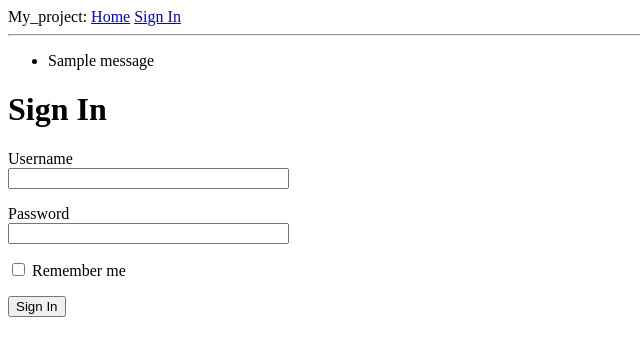
After one commit to Olga-who/Flask_book, a Flask app: page /login in a window 1280 px wide. The commit adds this page. Shown: the top 356 px of the page, without its empty margins (0-640 px from the left). Run offline with Flask 3, Linux system fonts and the light colour scheme; one stand-in notice (Sample message) is shown.

Commit message:
Form: LoginForm was added

```diff
--- a/app/__init__.py
+++ b/app/__init__.py
@@ -1,4 +1,7 @@
 from flask import Flask
+from config import Config
 
 app = Flask(__name__)
-from app import views
+from app import routes
+
+app.config.from_object(Config)
--- /dev/null
+++ b/app/forms.py
@@ -0,0 +1,10 @@
+from flask_wtf import FlaskForm
+from wtforms import StringField, PasswordField, BooleanField, SubmitField
+from wtforms.validators import DataRequired
+
+
+class LoginForm(FlaskForm):
+    username = StringField('Username', validators=[DataRequired()])
+    password = PasswordField('Password', validators=[DataRequired()])
+    remember_me = BooleanField('Remember me')
+    submit = SubmitField('Sign In')
--- /dev/null
+++ b/app/routes.py
@@ -0,0 +1,27 @@
+from app import app
+from flask import render_template, flash, redirect, url_for
+from app.forms import LoginForm
+
+@app.route('/')
+@app.route('/index')
+def index():
+    user = {'nickname': 'Olga'}
+    posts = [
+        {
+            'author': {'nickname': 'John'},
+            'body': 'Beautiful day in Portland!'
+        },
+        {
+            'author': {'nickname': 'Susan'},
+            'body': 'The Avengers movie was so cool!'
+        }
+    ]
+    return render_template("index.html", title='Home', user=user, posts=posts)
+@app.route('/login', methods=['GET', 'POST'])
+def login():
+    form = LoginForm()
+    if form.validate_on_submit():
+        flash('Login requested for user {}, remember_me={}'.format(form.username.data, form.remember_me.data))
+        return redirect(url_for('index'))
+    else:
+        return render_template('login.html', title='Sign In', form=form)
--- /dev/null
+++ b/app/templates/base.html
@@ -0,0 +1,31 @@
+<!DOCTYPE html>
+<html lang="en">
+<head>
+    <meta charset="UTF-8">
+    {% if title %}
+    <title>{{title}}</title>
+    {% else %}
+    <title>My_project</title>
+    {% endif %}
+</head>
+<body>
+    <div>
+        My_project:
+        <a href="{{ url_for('index') }}">Home</a>
+        <a href="{{ url_for('login') }}">Sign In</a>
+    </div>
+    <hr>
+    {% with messages = get_flashed_messages() %}
+    {% if messages %}
+        <ul>
+            {% for message in messages%}
+                <li>{{message}}</li>
+            {% endfor %}
+        </ul>
+    {% endif %}
+    {% endwith %}
+    {% block content %}
+
+    {% endblock %}
+</body>
+</html>
--- /dev/null
+++ b/app/templates/login.html
@@ -0,0 +1,24 @@
+{% extends 'base.html' %}
+
+{% block content %}
+<h1>Sign In</h1>
+<form action='' method="post" novalidate>
+    {{form.hidden_tag() }}
+    <p>
+        {{ form.username.label }}<br>
+        {{form.username(size=32) }}<br>
+        {% for error in form.username.errors %}
+            <span style="color: red;">{{ error }}</span>
+        {% endfor %}
+    </p>
+    <p>
+        {{ form.password.label }}<br>
+        {{ form.password(size=32) }}<br>
+        {% for error in form.password.errors %}
+            <span style="color: red;">{{ error }}</span>
+        {% endfor %}
+    </p>
+    <p>{{ form.remember_me() }} {{ form.remember_me.label }}</p>
+    <p>{{ form.submit() }}</p>
+</form>
+{% endblock %}
--- /dev/null
+++ b/config.py
@@ -0,0 +1,4 @@
+import os
+
+class Config:
+  SECRET_KEY = os.environ.get('SECRET_KEY') or 'you-will-never-guess'
```
Also changed, not shown: app/templates/index.html (+7 -8 lines), app/views.py (deleted, +0 -8 lines), run.py (line endings or trailing spaces).
